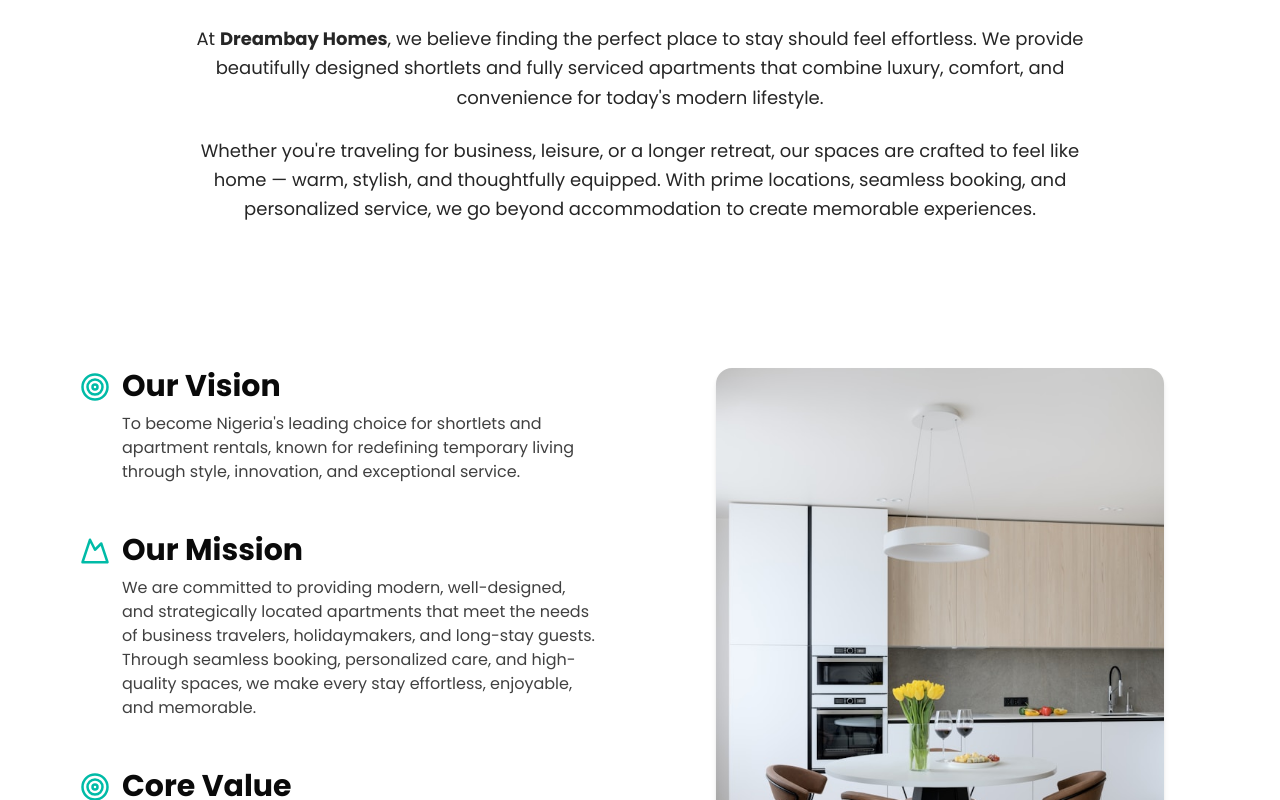
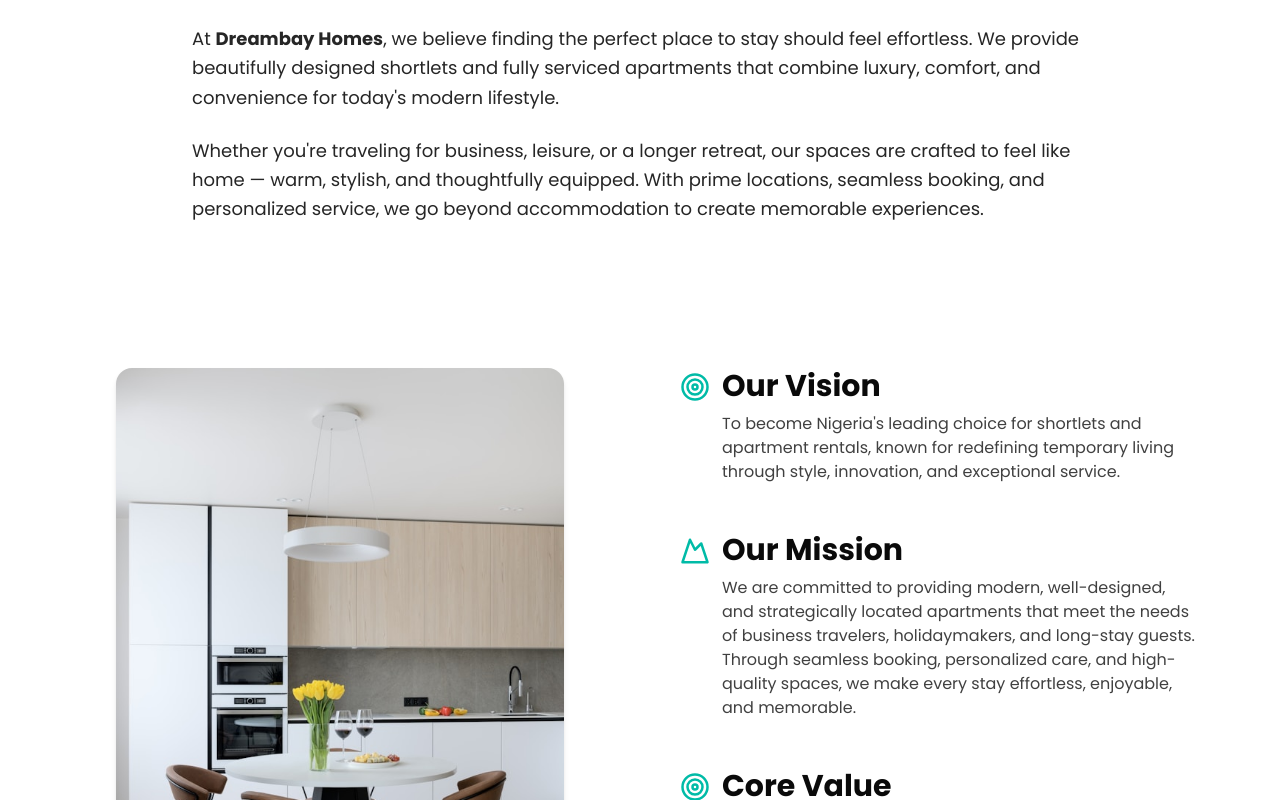
Before and after one commit to Markprince115/Dreambay-Homes, a Next.js app: page /about in a window 1280 px wide. Shown: the part 600-1400 px from the top of the page. Built offline with nearby package versions, Linux system fonts and the light colour scheme.

Commit message:
fixed the about section

```diff
--- a/src/app/properties/page.jsx
+++ b/src/app/properties/page.jsx
@@ -88,7 +88,7 @@ const Properties = () => {
         initial="hidden"
         animate={isHeroInView ? "visible" : "hidden"}
         variants={fadeInUpVariants}
-        className='w-full h-[70vh] relative'
+        className='w-full h-[60dvh] relative'
       >
         <Image
           src={ABOUT1}
@@ -100,7 +100,7 @@ const Properties = () => {
         <div className='absolute inset-0 bg-[#00163BD9]' />
         <motion.div
           variants={fadeInUpVariants}
-          className='relative container mx-auto h-full flex items-center pt-10 px-6'
+          className='relative container mx-auto h-full flex items-center pt-20 px-6'
         >
           <motion.h1
             variants={fadeInUpVariants}
@@ -124,7 +124,7 @@ const Properties = () => {
             initial="hidden"
             animate={isLeaseInView ? "visible" : "hidden"}
             variants={containerVariants}
-            className="grid lg:grid-cols-2 gap-12 items-center"
+            className="grid lg:grid-cols-2 gap-12 items-center order-first"
           >
             {/* Content */}
             <motion.div variants={fadeInLeftVariants}>
@@ -193,7 +193,7 @@ const Properties = () => {
             {/* Image */}
             <motion.div
               variants={fadeInRightVariants}
-              className="lg:order-last"
+              className="lg:order-last order-first"
             >
               <div className="relative overflow-hidden rounded-lg shadow-xl">
                 <Image
@@ -292,7 +292,7 @@ const Properties = () => {
               </motion.div>
 
               <motion.div variants={fadeInUpVariants}>
-                <Link href='/'>
+                <Link href='/contact'>
                   <Button className="bg-teal-500 hover:bg-teal-600 text-white px-8 py-3 rounded-md font-medium transition-all duration-300 hover:shadow-lg hover:scale-105">
                     Book an Appointment
                   </Button>
--- a/src/components/sections/About.jsx
+++ b/src/components/sections/About.jsx
@@ -95,9 +95,11 @@ const About = () => {
               variants={fadeInUpVariants}
               transition={{ duration: 0.6, delay: 1 }}
             >
-              <Button variant="default" className='bg-teal-500 text-neutral-50'>
-                Read More <ArrowRight className="ml-2 h-4 w-4" />
-              </Button>
+              <Link href="/about" aria-label="Read more about us">
+                <Button variant="default" className='bg-teal-500 text-neutral-50'>
+                  Read More <ArrowRight className="ml-2 h-4 w-4" />
+                </Button>
+              </Link>
             </motion.div>
           </motion.div>
         </div>
--- a/src/components/sections/AboutPage.jsx
+++ b/src/components/sections/AboutPage.jsx
@@ -85,12 +85,12 @@ function AboutPage() {
             <div className='flex flex-col items-center justify-center max-w-4xl mx-auto text-center'>
                <motion.p
                 variants={fadeInUpVariants}
-                className='text-neutral-800 text-base md:text-lg leading-relaxed mb-6 whitespace-pre-wrap'
+                className='text-neutral-800 text-left md:text-lg leading-relaxed mb-6 whitespace-pre-wrap'
                 >At <b>Dreambay Homes</b>, we believe finding the perfect place to stay should feel effortless. We provide beautifully designed shortlets and fully serviced apartments that combine luxury, comfort, and convenience for today's modern lifestyle.
                 </motion.p>
                 <motion.p
                 variants={fadeInUpVariants}
-                className='text-neutral-800 text-base md:text-lg leading-relaxed'
+                className='text-neutral-800 text-left md:text-lg leading-relaxed'
                 >Whether you're traveling for business, leisure, or a longer retreat, our spaces are crafted to feel like home — warm, stylish, and thoughtfully equipped. With prime locations, seamless booking, and personalized service, we go beyond accommodation to create memorable experiences.
                 </motion.p>
             </div>
@@ -105,7 +105,7 @@ function AboutPage() {
         <div className='grid grid-cols-1 md:grid-cols-2 gap-12 max-w-6xl mx-auto'>
             <motion.div
             variants={fadeInUpVariants}
-            className='w-full flex justify-center order-first md:order-last'
+            className='w-full flex justify-center order-first'
             >
             <Image
             src={ABOUT2}
```
